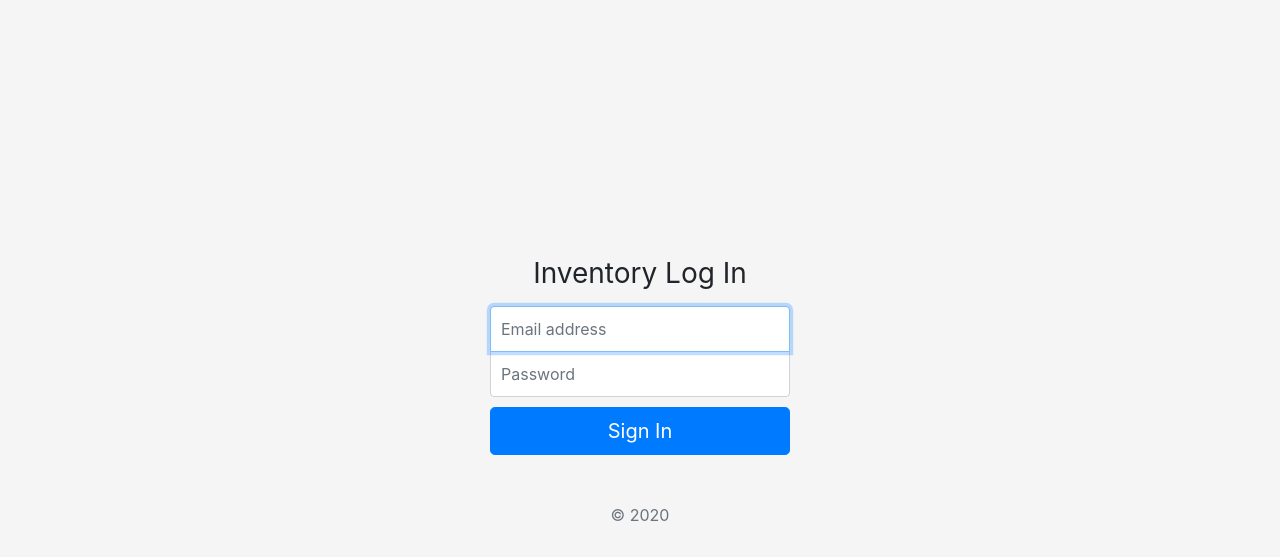
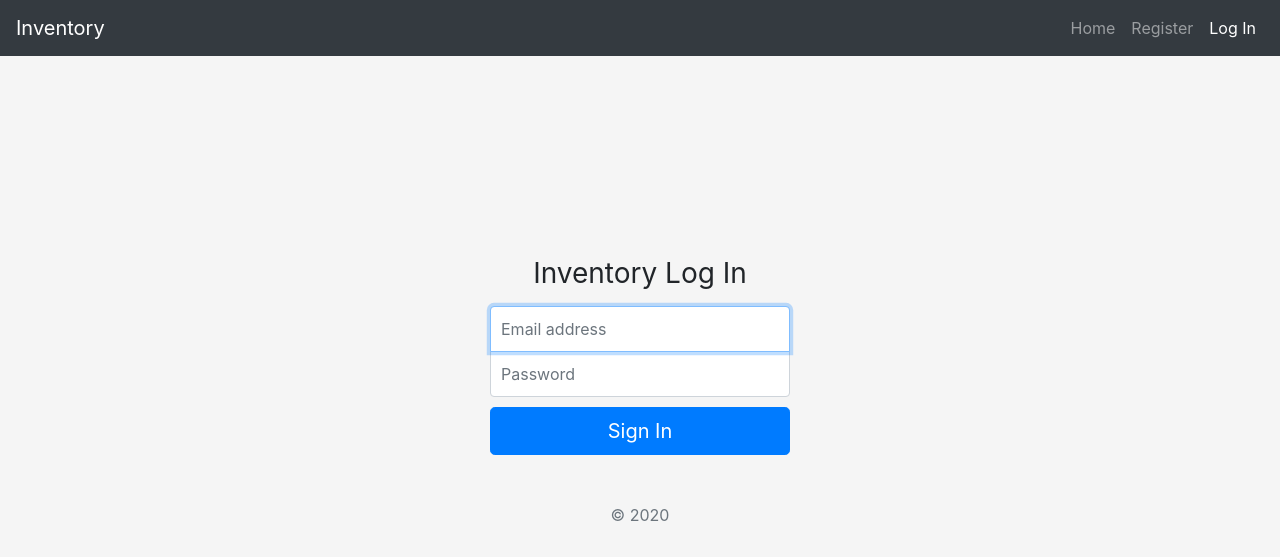
Before and after one commit to kayteecannon/hb-capstone-project, a Flask app: page /login in a window 1280 px wide. Shown: the top 557 px of the page. Run offline with Flask 2, Linux system fonts and the light colour scheme; some libraries are stand-ins or nearby versions.

Commit message:
Adds static navbar to Login page

```diff
--- a/templates/login.html
+++ b/templates/login.html
@@ -4,16 +4,33 @@
   <link href="/static/css/login.css" rel="stylesheet">
 {% endblock %}
 {% block body %}
-<body class="text-center">
+<nav class="navbar navbar-expand-md navbar-dark fixed-top bg-dark">
+  <a class="navbar-brand" href="/">Inventory</a>
+  <button class="navbar-toggler" type="button" data-toggle="collapse" data-target="#navbarCollapse" aria-controls="navbarCollapse" aria-expanded="false" aria-label="Toggle navigation">
+    <span class="navbar-toggler-icon"></span>
+  </button>
+  <div class="collapse navbar-collapse" id="navbarCollapse">
+    <ul class="navbar-nav ml-auto">
+      <li class="nav-item">
+        <a class="nav-link" href="/">Home</a>
+      </li>
+      <li class="nav-item">
+        <a class="nav-link" href="/register">Register</a>
+      </li>
+      <li class="nav-item active">
+        <a class="nav-link" href="/login">Log In<span class="sr-only">(current)</span></a></a>
+      </li>
+    </ul>
+  </div>
+</nav>
   <form class="form-signin" action='/login' method="POST">
     <!--<img class="mb-4" src="../assets/brand/bootstrap-solid.svg" alt="" width="72" height="72">-->
-    <h1 class="h3 mb-3 font-weight-normal">Inventory Log In</h1>
+    <h1 class="h3 mb-3 font-weight-normal text-center">Inventory Log In</h1>
     <label for="input-email" class="sr-only">Email address</label>
     <input type="email" id="inputEmail" class="form-control" name="email" placeholder="Email address" required autofocus>
     <label for="input-password" class="sr-only">Password</label>
     <input type="password" id="input-password" class="form-control" name="password" placeholder="Password" required>
     <button class="btn btn-lg btn-primary btn-block" type="submit">Sign In</button>
-    <p class="mt-5 mb-3 text-muted">&copy; 2020</p>
-  </form>
-</body>
+    <p class="mt-5 mb-3 text-muted text-center">&copy; 2020</p>
+</form>
 {% endblock %}
--- a/templates/registration.html
+++ b/templates/registration.html
@@ -33,7 +33,7 @@
     <label for="input-password" class="sr-only">Confirm Password</label>
     <input type="password" id="confirm-password" class="form-control" name="confirm-password" placeholder="Confirm password" required>
     <button class="btn btn-lg btn-primary btn-block" type="submit">Create Account</button>
-    <p class="mt-5 mb-3 text-muted">&copy; 2020</p>
+    <p class="mt-5 mb-3 text-muted text-center">&copy; 2020</p>
   </form>
 
 {% endblock %}
```
